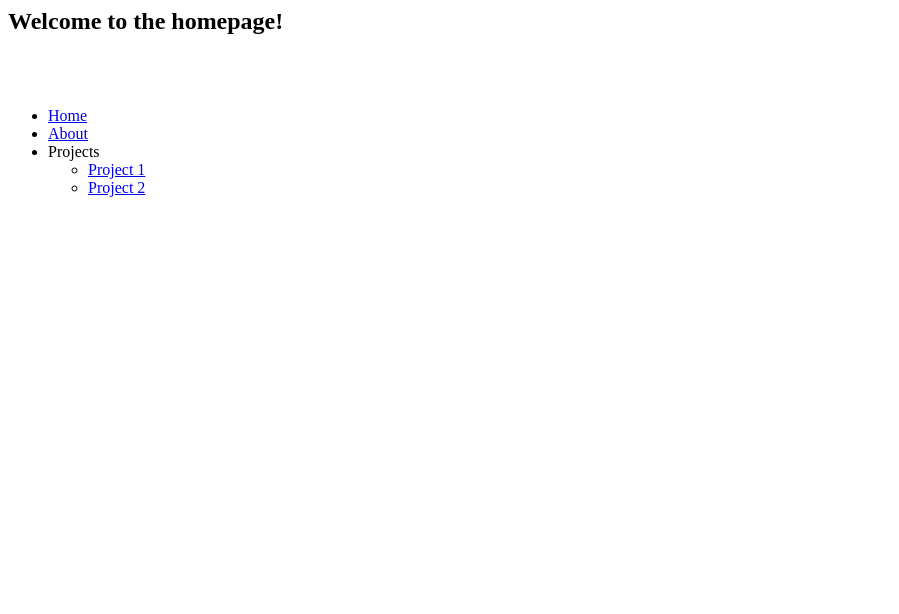
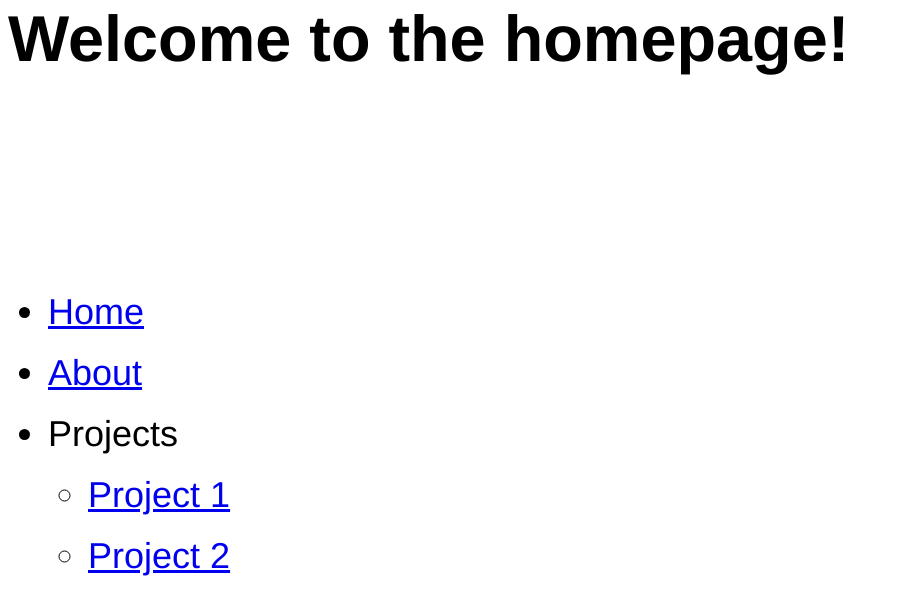
Before and after one commit to nak29/IT117a2, a website: page index.html in a window 1280 px wide. Shown: the whole page, without its empty margins (0-899 px from the left). Drawn offline with Linux system fonts and the light colour scheme.

Commit message:
adding style css to index.html

```diff
--- a/index.html
+++ b/index.html
@@ -1,8 +1,13 @@
 <!-- NJIT default user homepage version 20070214 -->
 <html>
+
+<meta charset="UTF-8">
+<link href="css/style.css" rel="stylesheet" type="text/css">
+
 <head>
     <title>Nick's Homepage</title>
 </head>
+
 <h2>Welcome to the homepage!</h2><br><br>
 
 <body>
```
